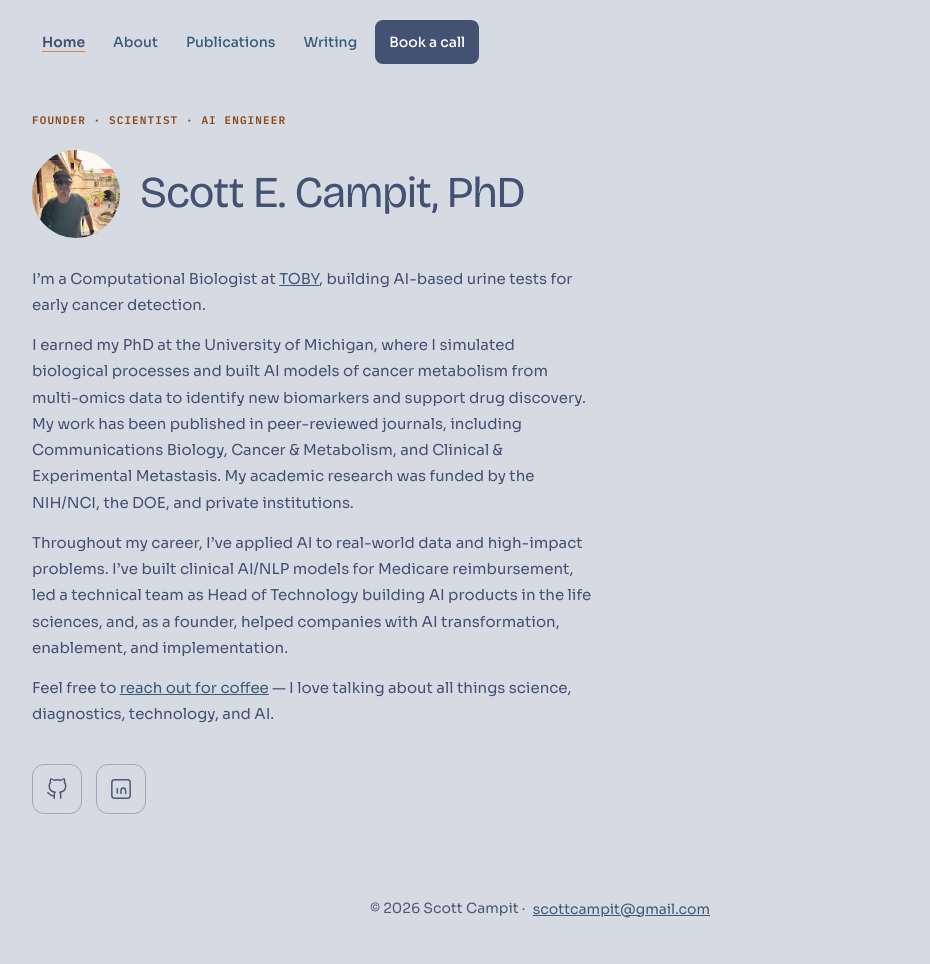
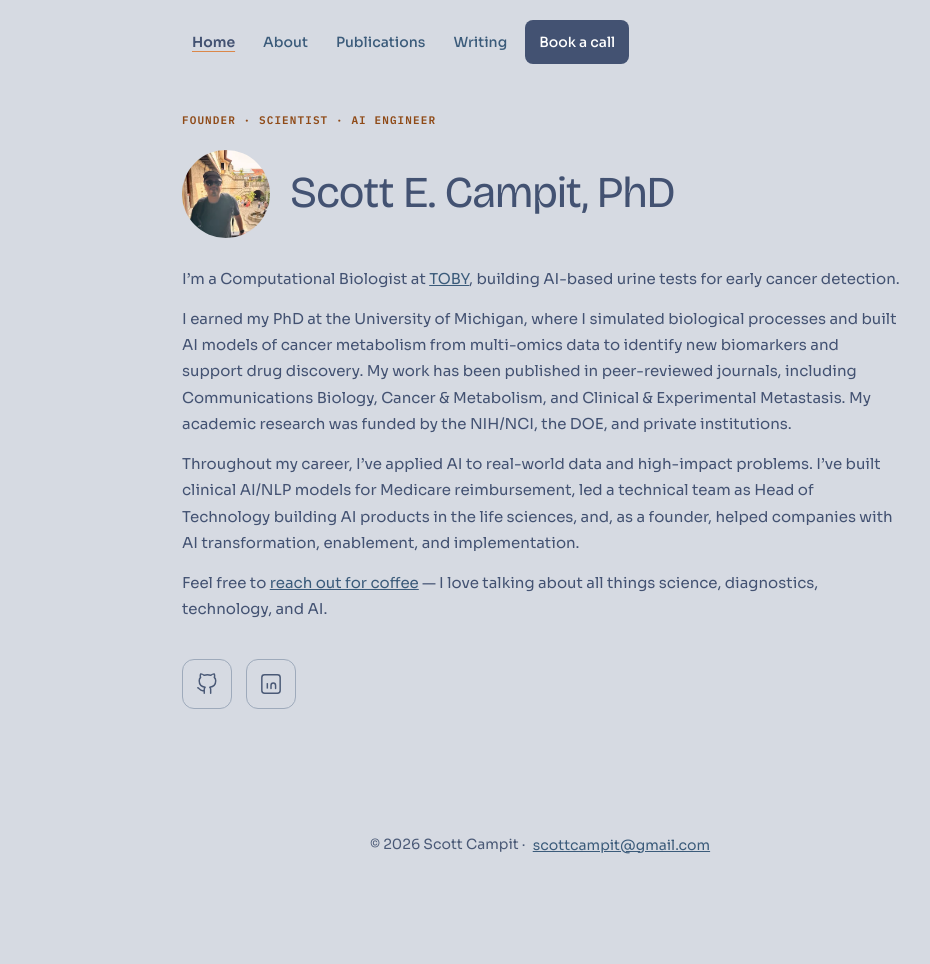
Before and after one commit to ScottCampit/ScottCampit.github.io, a Jekyll site: the page built from index.html, in a window 1280 px wide. Shown: the whole page, without its empty margins (98-1028 px from the left). Built offline with Jekyll 4.4.1, drawn with Linux system fonts in a browser that asks for light colours; after the commit the page ends 900 px from its top, so only the background shows below that.

Commit message:
Center the home column and widen it to a 720px measure.
Drop the unused flex row that left an empty right side inside the old 1100px container. The header and inner pages share the same centered column so the nav stays aligned with the text.

Co-authored-by: Scott Campit <scott@toby.health>

```diff
--- a/assets/css/main.css
+++ b/assets/css/main.css
@@ -58,7 +58,7 @@ main { flex: 1; width: 100%; }
 /* ============ PRIMARY NAV ============ */
 
 .site-header {
-  max-width: 1100px;
+  max-width: 800px;
   margin: 0 auto;
   padding: 20px 40px 0;
   width: 100%;
@@ -108,16 +108,13 @@ main { flex: 1; width: 100%; }
 /* ============ HOME PAGE ============ */
 
 .home-layout {
-  max-width: 1100px;
+  max-width: 800px;
   margin: 0 auto;
   padding: 48px 40px 0;
   width: 100%;
-  display: flex;
-  gap: 48px;
 }
 .home-left {
-  flex: 1;
-  max-width: 560px;
+  width: 100%;
 }
 
 /* Labels */
@@ -247,7 +244,7 @@ footer a {
 /* ============ INNER PAGES ============ */
 
 .page {
-  max-width: 1100px;
+  max-width: 800px;
   margin: 0 auto;
   padding: 32px 40px 48px;
   width: 100%;
@@ -257,7 +254,6 @@ footer a {
   display: flex;
   flex-direction: column;
   gap: 16px;
-  max-width: 560px;
 }
 .record {
   background: var(--card-bg);
@@ -298,7 +294,7 @@ footer a {
 /* ============ RESPONSIVE ============ */
 
 @media (max-width: 900px) {
-  .home-layout { flex-direction: column; padding: 32px 24px 0; }
+  .home-layout { padding: 32px 24px 0; }
   .site-header { padding: 16px 24px 0; }
   .page { padding: 24px 24px 40px; }
 }
```
